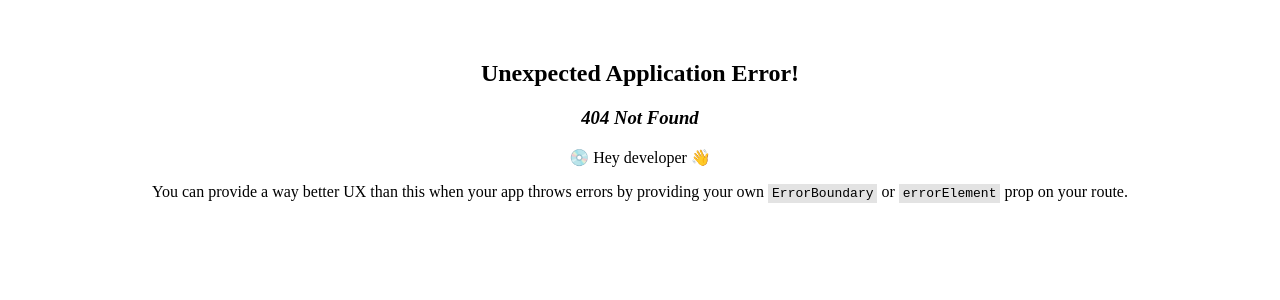
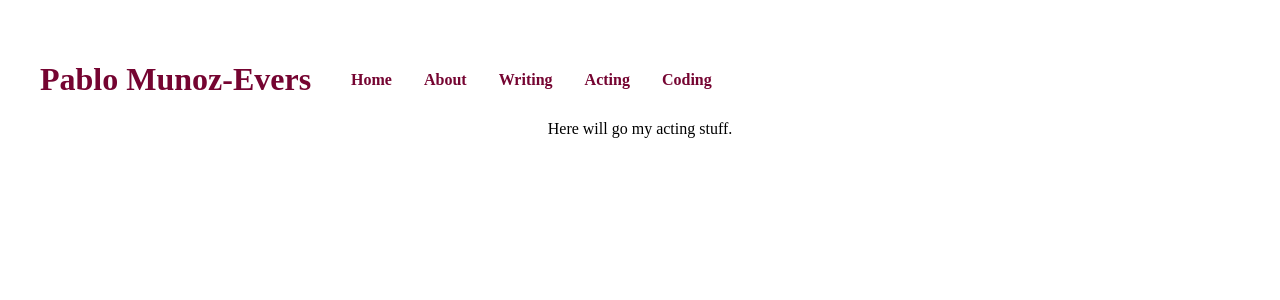
Before and after one commit to pamunev/primary-portfolio, a React (Vite) app: page /acting in a window 1280 px wide. Before the commit this address had no page. Shown: the top 300 px of the page. Built offline with nearby package versions, Linux system fonts and the light colour scheme.

Commit message:
Created Acting component.

```diff
--- a/src/main.jsx
+++ b/src/main.jsx
@@ -9,6 +9,7 @@ import Writing from "./routes/writing.jsx";
 import ContentCreation from "./routes/contentCreation.jsx";
 import Playwriting from "./routes/playwriting.jsx";
 import Coding from "./routes/coding.jsx";
+import Acting from "./routes/acting.jsx";
 
 const router = createBrowserRouter([
   {
@@ -29,6 +30,7 @@ const router = createBrowserRouter([
       },
       { path: "/playwriting", element: <Playwriting /> },
       { path: "/coding", element: <Coding /> },
+      { path: "/acting", element: <Acting /> },
     ],
   },
 ]);
--- /dev/null
+++ b/src/routes/acting.jsx
@@ -0,0 +1,5 @@
+function Acting() {
+  return <div>Here will go my acting stuff.</div>;
+}
+
+export default Acting;
--- a/src/routes/root.jsx
+++ b/src/routes/root.jsx
@@ -19,7 +19,7 @@ function Root() {
               <NavLink to="/writing">Writing</NavLink>
             </li>
             <li>
-              <NavLink>Acting</NavLink>
+              <NavLink to="/acting">Acting</NavLink>
             </li>
             <li>
               <NavLink to="/coding">Coding</NavLink>
```
